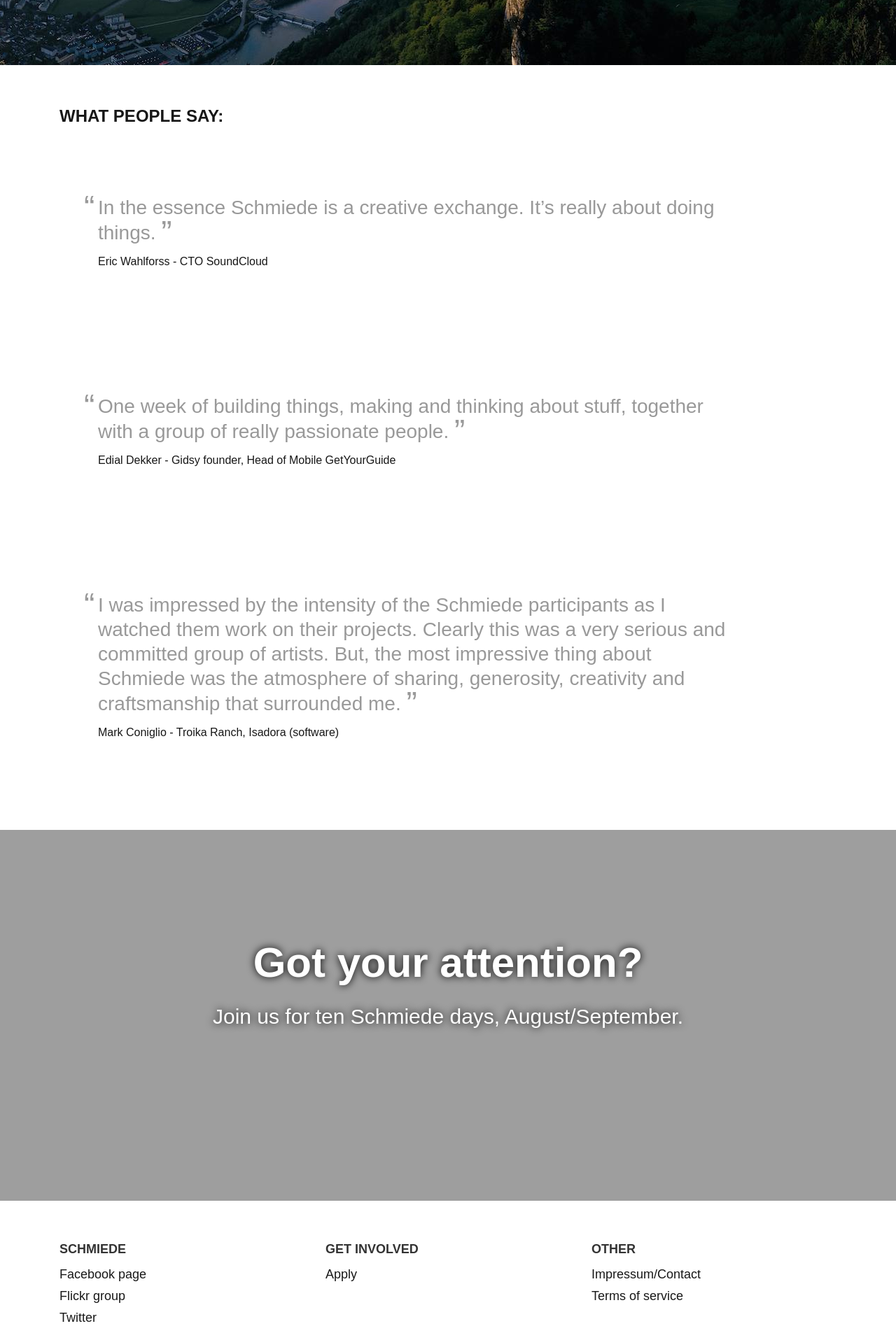
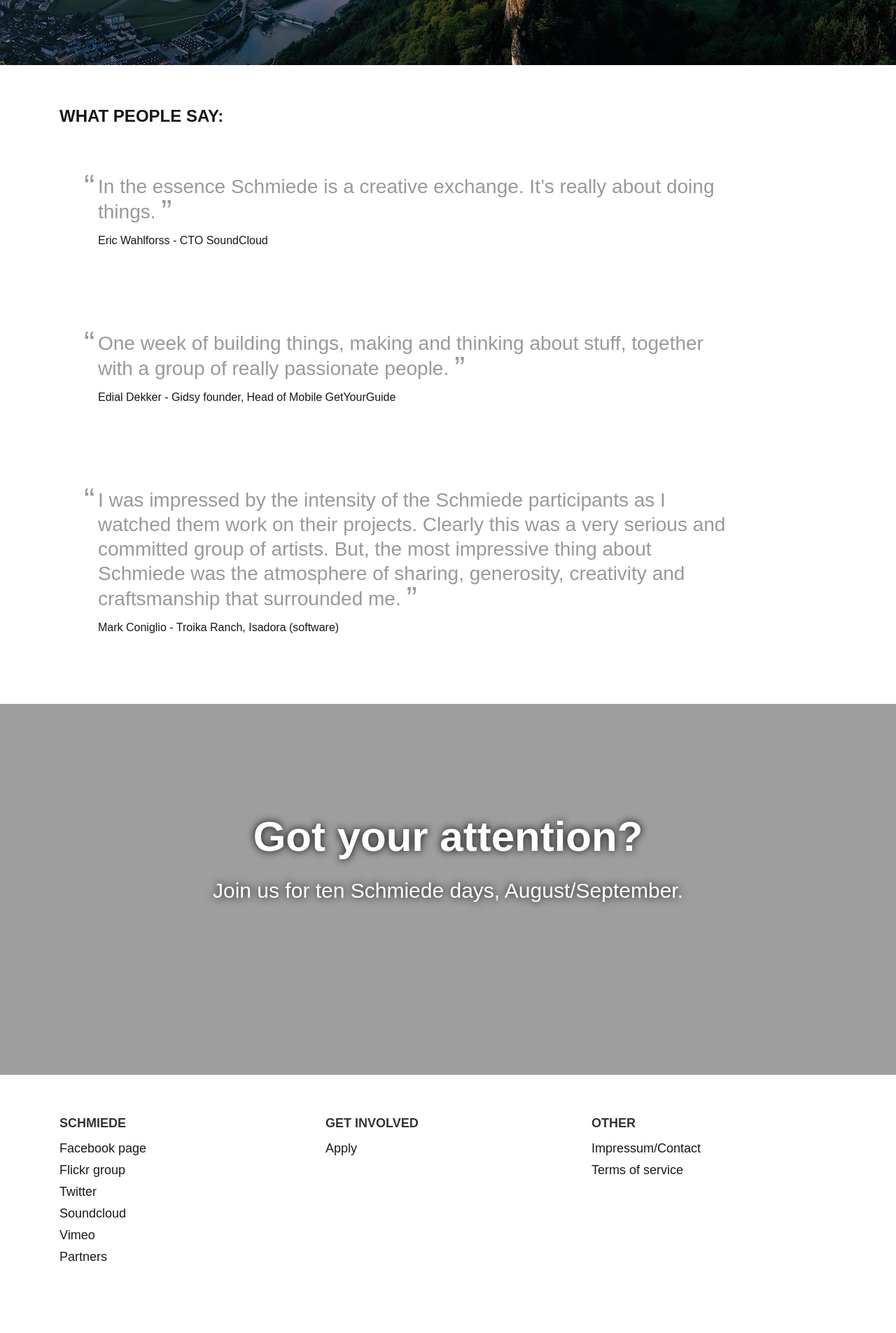
Before and after one commit to philippWassibauer/schmiede_web, a Jekyll site: the page built from index.html, in a window 1280 px wide. Shown: the part 2355-4260 px from the top of the page at 70% size. Built offline with Jekyll 4.4.1, drawn with Linux system fonts in a browser that asks for light colours.

Commit message:
Update main.css

```diff
--- a/css/main.css
+++ b/css/main.css
@@ -163,7 +163,7 @@ h1, h2, h3, h4, h5, h6 {
 }
 
 .testimonial .content {
-  margin: 60px 0px 60px 0px;
+  margin: 30px 0px 30px 0px;
   position: relative;
 }
 
```
